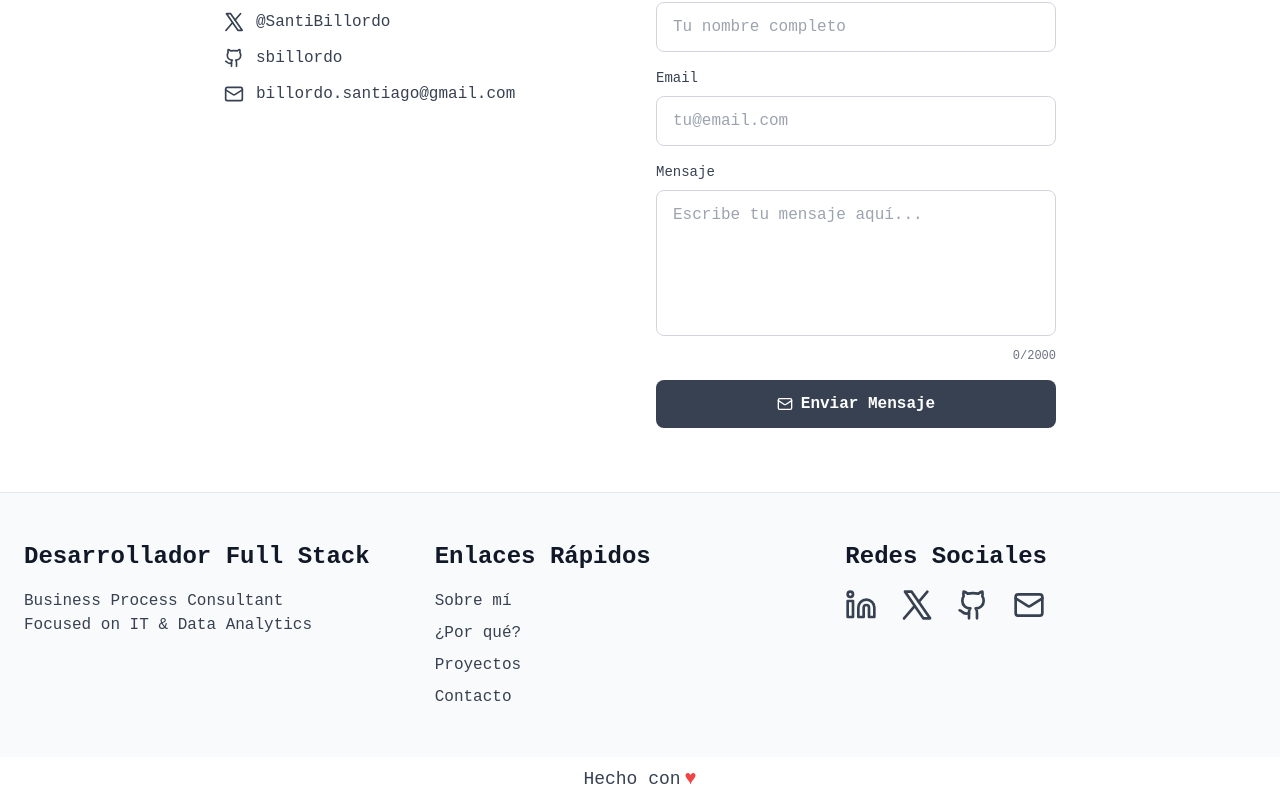
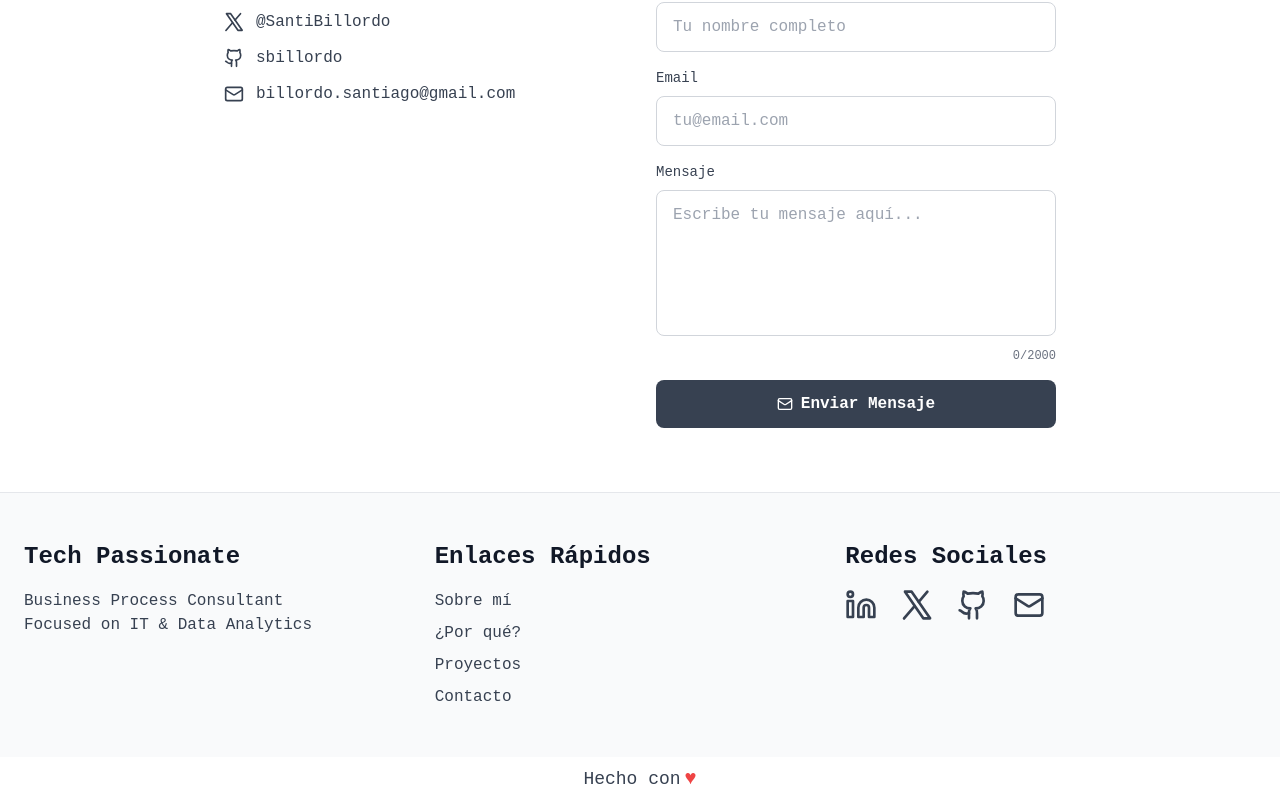
Before and after one commit to sbillordo/portfolio_next, a Next.js app: page /es in a window 1280 px wide. Shown: the part 2994-3795 px from the top of the page. Built offline with nearby package versions, Linux system fonts and the light colour scheme.

Commit message:
Update role.

```diff
--- a/messages/ca.json
+++ b/messages/ca.json
@@ -101,7 +101,7 @@
       }
     },
     "footer": {
-      "role": "Desenvolupador Full Stack",
+      "role": "Tech Passionate",
       "links": "Enllaços Ràpids",
       "social": "Xarxes Socials",
       "made": "Fet amb",
--- a/messages/en.json
+++ b/messages/en.json
@@ -101,7 +101,7 @@
       }
     },
     "footer": {
-      "role": "Full Stack Developer",
+      "role": "Tech Passionate",
       "links": "Quick Links",
       "social": "Social Media",
       "made": "Made with",
--- a/messages/es.json
+++ b/messages/es.json
@@ -101,7 +101,7 @@
       }
     },
     "footer": {
-      "role": "Desarrollador Full Stack",
+      "role": "Tech Passionate",
       "links": "Enlaces Rápidos",
       "social": "Redes Sociales",
       "made": "Hecho con",
--- a/textos.js
+++ b/textos.js
@@ -152,7 +152,7 @@ const translations = {
         'contact-email': 'Correo electrónico',
         'contact-message': 'Mensaje',
         'contact-send': 'Enviar Mensaje',
-        'footer-role': 'Desarrollador Full Stack',
+        'footer-role': 'Tech Passionate',
         'footer-links': 'Enlaces Rápidos',
         'footer-social': 'Redes Sociales',
         'footer-made': 'Hecho con',
```
